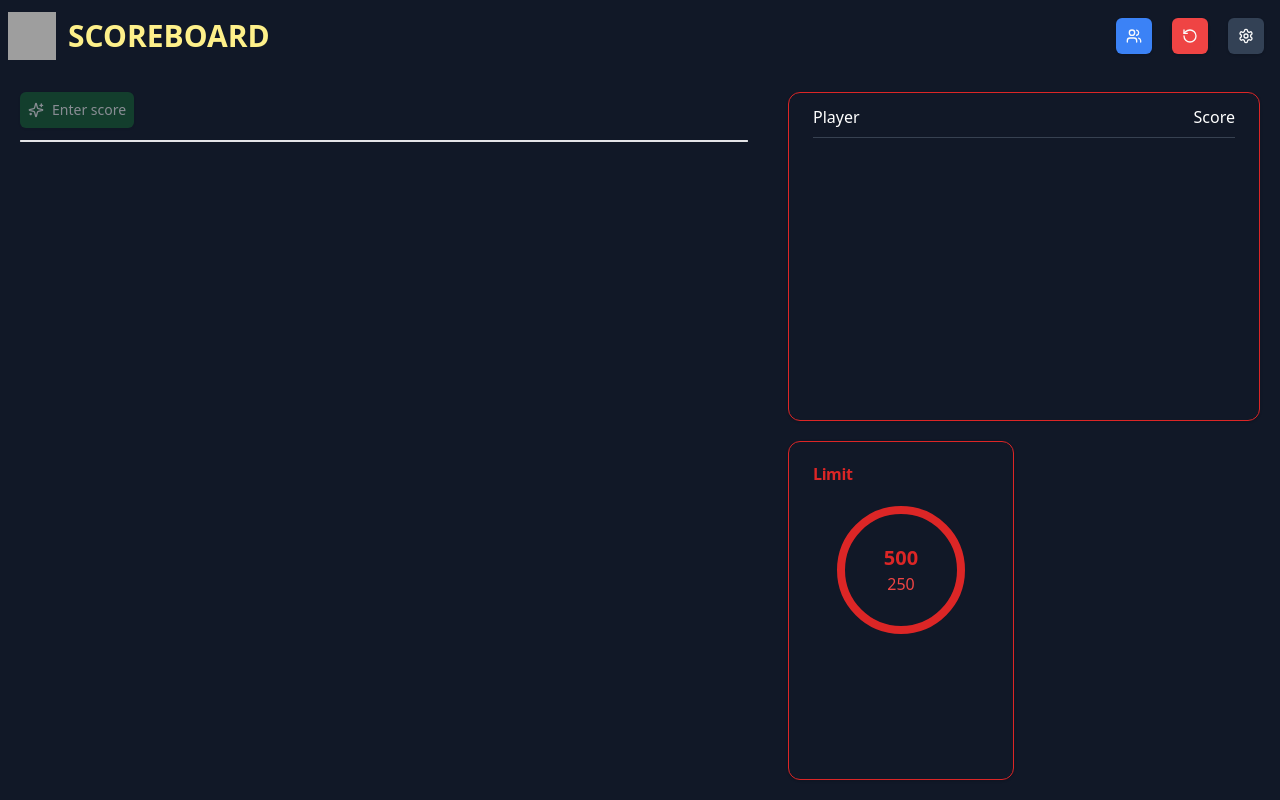
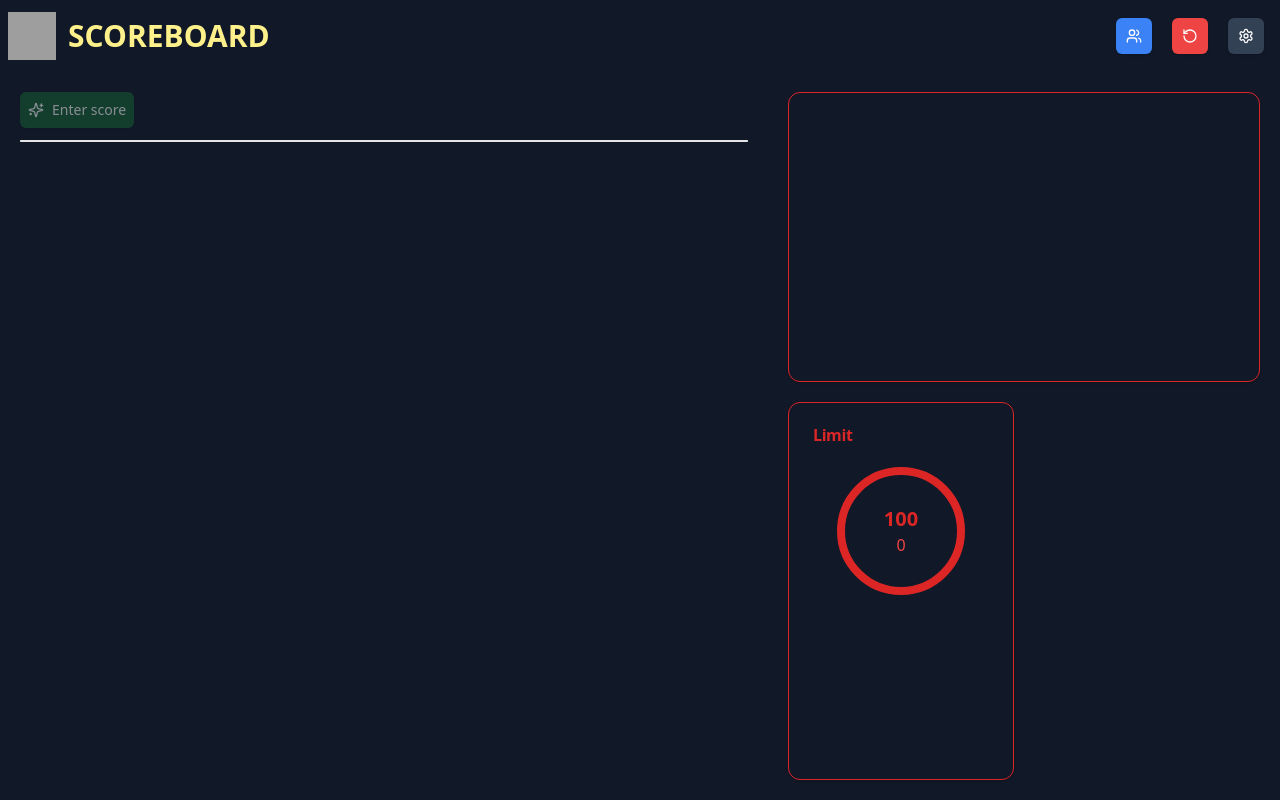
Before and after one commit to iamjamesfrancis/uno-scoreboard, a React (Vite) app: page / in a window 1280 px wide. Built offline with nearby package versions, Linux system fonts and the light colour scheme; grey boxes are pictures that could not be loaded.

Commit message:
update Stats and ConicChart components; integrate settings for score display and add limit input in SettingsForm

```diff
--- a/src/components/stats.tsx
+++ b/src/components/stats.tsx
@@ -2,12 +2,13 @@ import { motion } from "framer-motion"
 import { RootState } from "../state/store"
 import ConicChart from "./sub/conic_chart"
 import { Card, CardContent, CardHeader, CardTitle } from "./ui/card"
-import { Crown, Sparkles } from "lucide-react"
+import { Crown } from "lucide-react"
 import { useSelector } from "react-redux"
 
 const Stats = () => {
     const players = useSelector((state: RootState) => state.players.players)
     const scoreboard = useSelector((state: RootState) => state.scoreboard.scores)
+    const settings = useSelector((state: RootState) => state.settings)
 
     // Group and calculate total score per player
     const groupedByPlayer = scoreboard.reduce((acc, item) => {
@@ -29,8 +30,7 @@ const Stats = () => {
     return (
         <div className="col-span-2 p-5 grid grid-cols-2 gap-5">
             <Card className="bg-gray-900 border-red-600 col-span-2">
-
-                <CardContent className="text-white flex flex-col gap-2 mt-3">
+                <CardContent className={`text-white flex flex-col gap-2 mt-3 ${Object.keys(groupedByPlayer).length === 0 && "hidden"}`} >
                     <div>
                         <div className="flex justify-between">
                             <div>Player</div>
@@ -61,9 +61,13 @@ const Stats = () => {
                                             initial={{ opacity: 0 }}
                                             animate={{ opacity: 1 }}
                                             transition={{ type: "spring", damping: 25 }}
-                                            className={`${index === 0 && "text-yellow-400 font-semibold"}`}
+                                            className={`${index === 0 && "text-yellow-400 font-semibold "} ${settings.hideTotalScore && "blur-sm select-none"}`}
                                         >
-                                            {groupedByPlayer[player.id].total}
+                                            {
+                                                settings.hideTotalScore ?
+                                                    <>123</> :
+                                                    <>{groupedByPlayer[player.id].total}</>
+                                            }
                                         </motion.div>
                                     </div>
                                 }
--- a/src/components/sub/conic_chart.tsx
+++ b/src/components/sub/conic_chart.tsx
@@ -1,10 +1,15 @@
+import { useSelector } from "react-redux"
+import { RootState } from "../../state/store"
 
 const ConicChart = () => {
+    const scoreboard = useSelector((state: RootState) => state.scoreboard.scores)
+    const settings = useSelector((state: RootState) => state.settings)
+    const totalScore = scoreboard.reduce((acc, item) => acc + item.score, 0)
     return (
         <div className="absolute">
             <div className="w-32 h-32 rounded-full border-red-600 border-8 flex justify-center items-center flex-col">
-                <span className="text-xl font-bold text-red-600">500</span>
-                <span className="text-base text-red-500">250</span>
+                <span className="text-xl font-bold text-red-600">{settings.limit}</span>
+                <span className="text-base text-red-500">{totalScore}</span>
             </div>
         </div>
     )
--- a/src/components/sub/scoreboard_table.tsx
+++ b/src/components/sub/scoreboard_table.tsx
@@ -39,12 +39,10 @@ const ScoreboardTable = () => {
                         return (
                             <TableRow key={game}>
                                 {players.map(player => {
-                                    const score = groupedByGame[parseInt(game)].find(score => score.player === player.id)
-                                    if (score) {
-                                        return (
-                                            <TableCell key={player.id} className="text-white">{score?.score || 0}</TableCell>
-                                        )
-                                    }
+                                    const score = groupedByGame[parseInt(game)].find(score => score.player === player.id)?.score
+                                    return (
+                                        <TableCell key={player.id} className="text-white">{score ? score : 0}</TableCell>
+                                    )
                                 })}
                             </TableRow>
                         )
--- a/src/components/sub/settingsForm.tsx
+++ b/src/components/sub/settingsForm.tsx
@@ -1,14 +1,21 @@
 import { Switch } from "@/components/ui/switch"
 import { Label } from "../ui/label"
-import { toggleEnablePlayersReset, toggleEnableScoreEdit, toggleHideTotalScore, toggleEnableScoreLimit, toggleEnableScoreReset } from "../../state/settings/settingsSlice"
+import { toggleEnablePlayersReset, toggleEnableScoreEdit, toggleHideTotalScore, toggleEnableScoreLimit, toggleEnableScoreReset, setLimit } from "../../state/settings/settingsSlice"
 import { useSelector, useDispatch } from "react-redux"
 import { RootState } from "../../state/store"
+import { Input } from "../ui/input"
 
 const SettingsForm = () => {
     const settings = useSelector((state: RootState) => state.settings)
     const dispatch = useDispatch();
     return (
         <div className="flex flex-col gap-5">
+            <div className="flex flex-row gap-5 items-center justify-between">
+                <Label htmlFor="hideTotalScore">Limit</Label>
+                <Input className="border-gray-800 text-white w-14 text-center focus:border-gray-600" defaultValue={settings.limit} onChange={(e) => {
+                    dispatch(setLimit(parseInt(e.target.value)))
+                }} />
+            </div>
             <div className="flex flex-row gap-5 items-center justify-between">
                 <Label htmlFor="hideTotalScore">Hide total score</Label>
                 <Switch className="bg-red-500 text-red-600 bg-gradient-to-r" id="hideTotalScore" checked={settings.hideTotalScore} onCheckedChange={() => {
--- a/src/state/settings/settingsSlice.ts
+++ b/src/state/settings/settingsSlice.ts
@@ -2,6 +2,7 @@ import { createSlice, PayloadAction } from '@reduxjs/toolkit';
 
 export interface SettingsState {
     theme: string;
+    limit: number;
     hideTotalScore: boolean;
     enableScoreEdit: boolean;
     enableScoreLimit: boolean;
@@ -19,6 +20,7 @@ const loadInitialState = (): SettingsState => {
             enableScoreLimit: true,
             enableScoreReset: true,
             hideTotalScore: false,
+            limit: 100,
             theme: 'dark',
         };
 }
@@ -32,6 +34,10 @@ const settings = createSlice({
         setTheme: (state: SettingsState, action: PayloadAction<string>) => {
             localStorage.setItem('settings', JSON.stringify({ ...state, theme: action.payload }));
             state.theme = action.payload;
+        },
+        setLimit: (state: SettingsState, action: PayloadAction<number>) => {
+            localStorage.setItem('settings', JSON.stringify({ ...state, limit: action.payload }));
+            state.limit = action.payload;
         },
         toggleHideTotalScore: (state: SettingsState) => {
             localStorage.setItem('settings', JSON.stringify({ ...state, hideTotalScore: !state.hideTotalScore }));
@@ -57,5 +63,5 @@ const settings = createSlice({
 });
 
 
-export const { setTheme, toggleHideTotalScore, toggleEnableScoreEdit, toggleEnableScoreLimit, toggleEnablePlayersReset, toggleEnableScoreReset } = settings.actions;
+export const { setTheme, toggleHideTotalScore, toggleEnableScoreEdit, toggleEnableScoreLimit, toggleEnablePlayersReset, toggleEnableScoreReset, setLimit } = settings.actions;
 export default settings.reducer;
```
